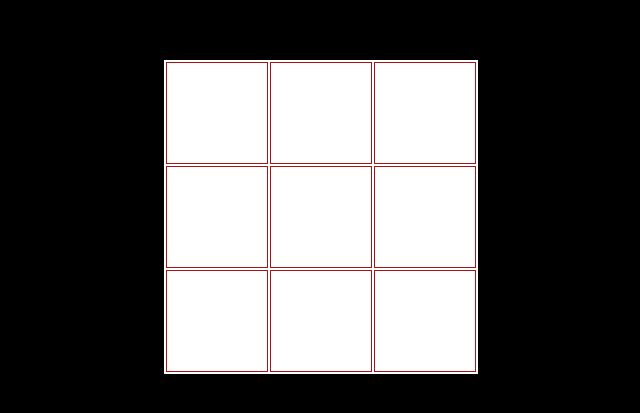
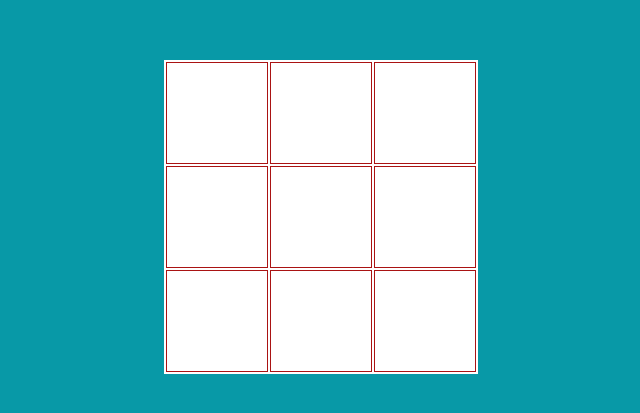
Before and after one commit to Sevak2025/githab2025, a plain HTML site: page index.html in a window 1280 px wide. Shown: the part 183-596 px from the top of the page, without its empty margins (319-959 px from the left). Drawn offline with Linux system fonts and the light colour scheme.

Commit message:
change back

```diff
--- a/css/main.css
+++ b/css/main.css
@@ -8,7 +8,7 @@ body {
     justify-content: center;
     align-items: center;
     height: 100vh;
-    background-color: #000;
+    background-color: #0899a7;
 }
 
 table {
```
